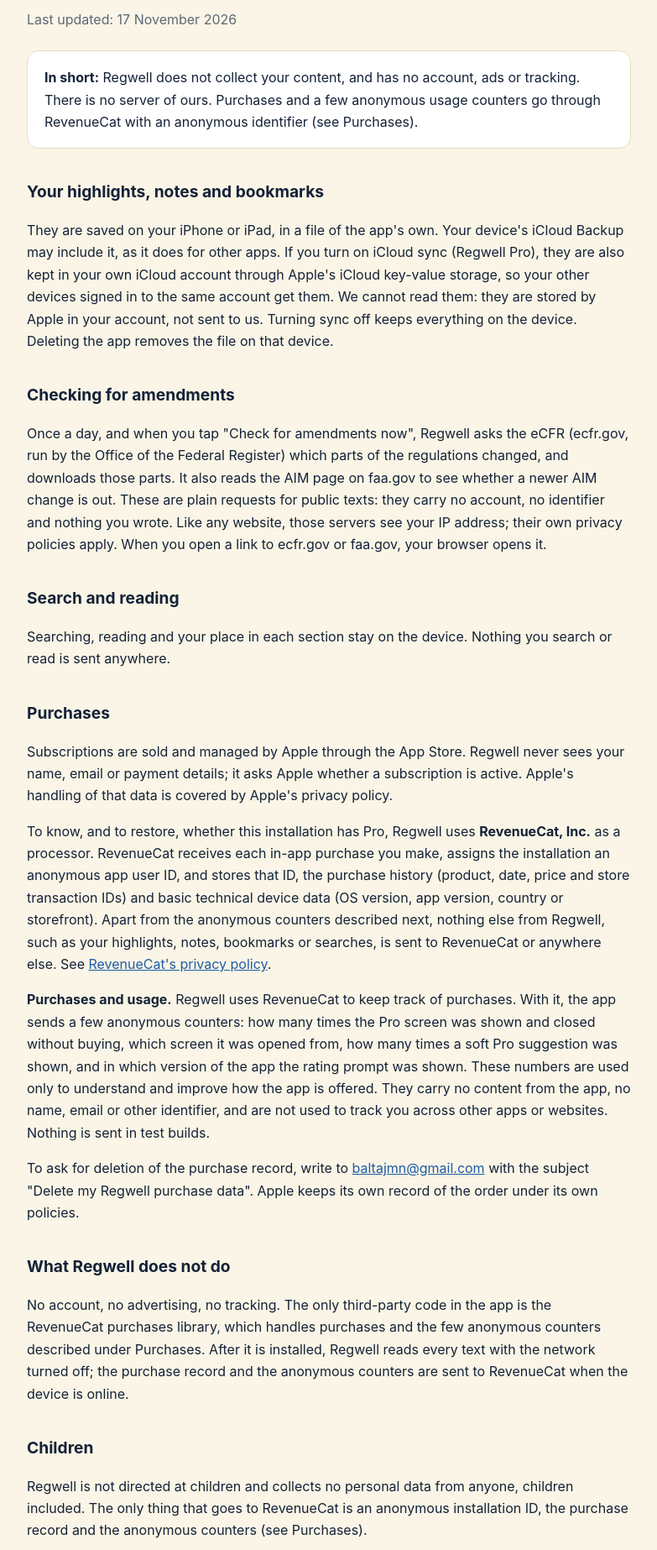
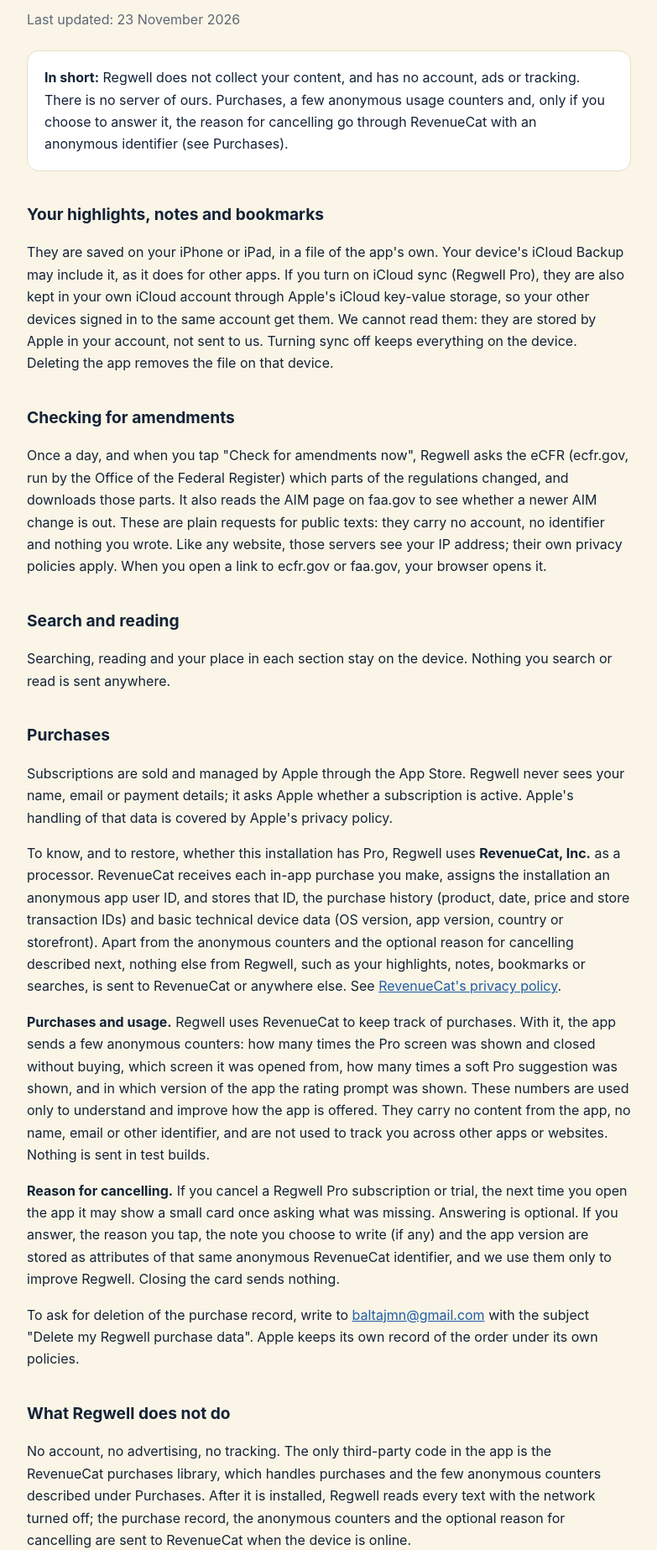
Before and after one commit to BaltaJmn/regwell-privacy, a plain HTML site: page privacy/index.html in a window 1280 px wide. Shown: the part 155-2001 px from the top of the page at 84% size, without its empty margins (248-1031 px from the left). Drawn offline with Linux system fonts and the light colour scheme.

Commit message:
Privacy: optional reason for cancelling (M9)
Co-Authored-By: Claude Opus 5.5 <noreply@anthropic.com>

```diff
--- a/privacy/index.html
+++ b/privacy/index.html
@@ -13,9 +13,9 @@
 <main>
 <a class="brand" href="/"><img src="/rw/icon-180.png" alt="">Regwell</a>
 <h1>Privacy Policy</h1>
-<p class="lede">Last updated: 17 November 2026</p>
+<p class="lede">Last updated: 23 November 2026</p>
 
-<div class="box"><p><strong>In short:</strong> Regwell does not collect your content, and has no account, ads or tracking. There is no server of ours. Purchases and a few anonymous usage counters go through RevenueCat with an anonymous identifier (see Purchases).</p></div>
+<div class="box"><p><strong>In short:</strong> Regwell does not collect your content, and has no account, ads or tracking. There is no server of ours. Purchases, a few anonymous usage counters and, only if you choose to answer it, the reason for cancelling go through RevenueCat with an anonymous identifier (see Purchases).</p></div>
 
 <h2>Your highlights, notes and bookmarks</h2>
 <p>They are saved on your iPhone or iPad, in a file of the app's own. Your device's iCloud Backup may include it, as it does for other apps. If you turn on iCloud sync (Regwell Pro), they are also kept in your own iCloud account through Apple's iCloud key-value storage, so your other devices signed in to the same account get them. We cannot read them: they are stored by Apple in your account, not sent to us. Turning sync off keeps everything on the device. Deleting the app removes the file on that device.</p>
@@ -28,15 +28,16 @@
 
 <h2>Purchases</h2>
 <p>Subscriptions are sold and managed by Apple through the App Store. Regwell never sees your name, email or payment details; it asks Apple whether a subscription is active. Apple's handling of that data is covered by Apple's privacy policy.</p>
-<p>To know, and to restore, whether this installation has Pro, Regwell uses <strong>RevenueCat, Inc.</strong> as a processor. RevenueCat receives each in-app purchase you make, assigns the installation an anonymous app user ID, and stores that ID, the purchase history (product, date, price and store transaction IDs) and basic technical device data (OS version, app version, country or storefront). Apart from the anonymous counters described next, nothing else from Regwell, such as your highlights, notes, bookmarks or searches, is sent to RevenueCat or anywhere else. See <a href="https://www.revenuecat.com/privacy" rel="noopener">RevenueCat's privacy policy</a>.</p>
+<p>To know, and to restore, whether this installation has Pro, Regwell uses <strong>RevenueCat, Inc.</strong> as a processor. RevenueCat receives each in-app purchase you make, assigns the installation an anonymous app user ID, and stores that ID, the purchase history (product, date, price and store transaction IDs) and basic technical device data (OS version, app version, country or storefront). Apart from the anonymous counters and the optional reason for cancelling described next, nothing else from Regwell, such as your highlights, notes, bookmarks or searches, is sent to RevenueCat or anywhere else. See <a href="https://www.revenuecat.com/privacy" rel="noopener">RevenueCat's privacy policy</a>.</p>
 <p><strong>Purchases and usage.</strong> Regwell uses RevenueCat to keep track of purchases. With it, the app sends a few anonymous counters: how many times the Pro screen was shown and closed without buying, which screen it was opened from, how many times a soft Pro suggestion was shown, and in which version of the app the rating prompt was shown. These numbers are used only to understand and improve how the app is offered. They carry no content from the app, no name, email or other identifier, and are not used to track you across other apps or websites. Nothing is sent in test builds.</p>
+<p><strong>Reason for cancelling.</strong> If you cancel a Regwell Pro subscription or trial, the next time you open the app it may show a small card once asking what was missing. Answering is optional. If you answer, the reason you tap, the note you choose to write (if any) and the app version are stored as attributes of that same anonymous RevenueCat identifier, and we use them only to improve Regwell. Closing the card sends nothing.</p>
 <p>To ask for deletion of the purchase record, write to <a href="mailto:baltajmn@gmail.com?subject=Delete%20my%20Regwell%20purchase%20data">baltajmn@gmail.com</a> with the subject "Delete my Regwell purchase data". Apple keeps its own record of the order under its own policies.</p>
 
 <h2>What Regwell does not do</h2>
-<p>No account, no advertising, no tracking. The only third-party code in the app is the RevenueCat purchases library, which handles purchases and the few anonymous counters described under Purchases. After it is installed, Regwell reads every text with the network turned off; the purchase record and the anonymous counters are sent to RevenueCat when the device is online.</p>
+<p>No account, no advertising, no tracking. The only third-party code in the app is the RevenueCat purchases library, which handles purchases and the few anonymous counters described under Purchases. After it is installed, Regwell reads every text with the network turned off; the purchase record, the anonymous counters and the optional reason for cancelling are sent to RevenueCat when the device is online.</p>
 
 <h2>Children</h2>
-<p>Regwell is not directed at children and collects no personal data from anyone, children included. The only thing that goes to RevenueCat is an anonymous installation ID, the purchase record and the anonymous counters (see Purchases).</p>
+<p>Regwell is not directed at children and collects no personal data from anyone, children included. The only thing that goes to RevenueCat is an anonymous installation ID, the purchase record, the anonymous counters and the optional reason for cancelling (see Purchases).</p>
 
 <h2>Changes and contact</h2>
 <p>If this policy changes, the new version will be published on this page with a new date. Questions: <a href="mailto:baltajmn@gmail.com?subject=Regwell%20privacy">baltajmn@gmail.com</a>. The developer is Baltasar Jiménez Rincón, Spain (details in the <a href="/legal.html">legal notice</a>).</p>
```
